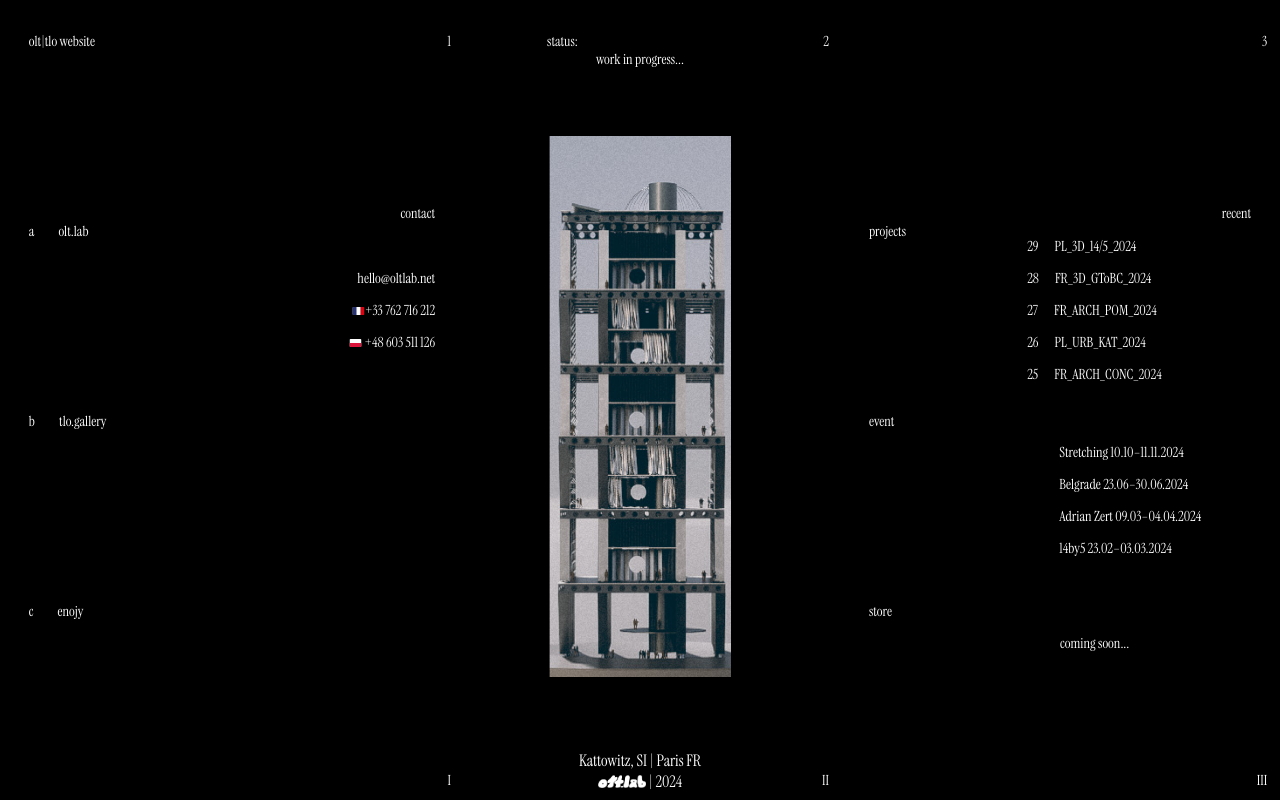
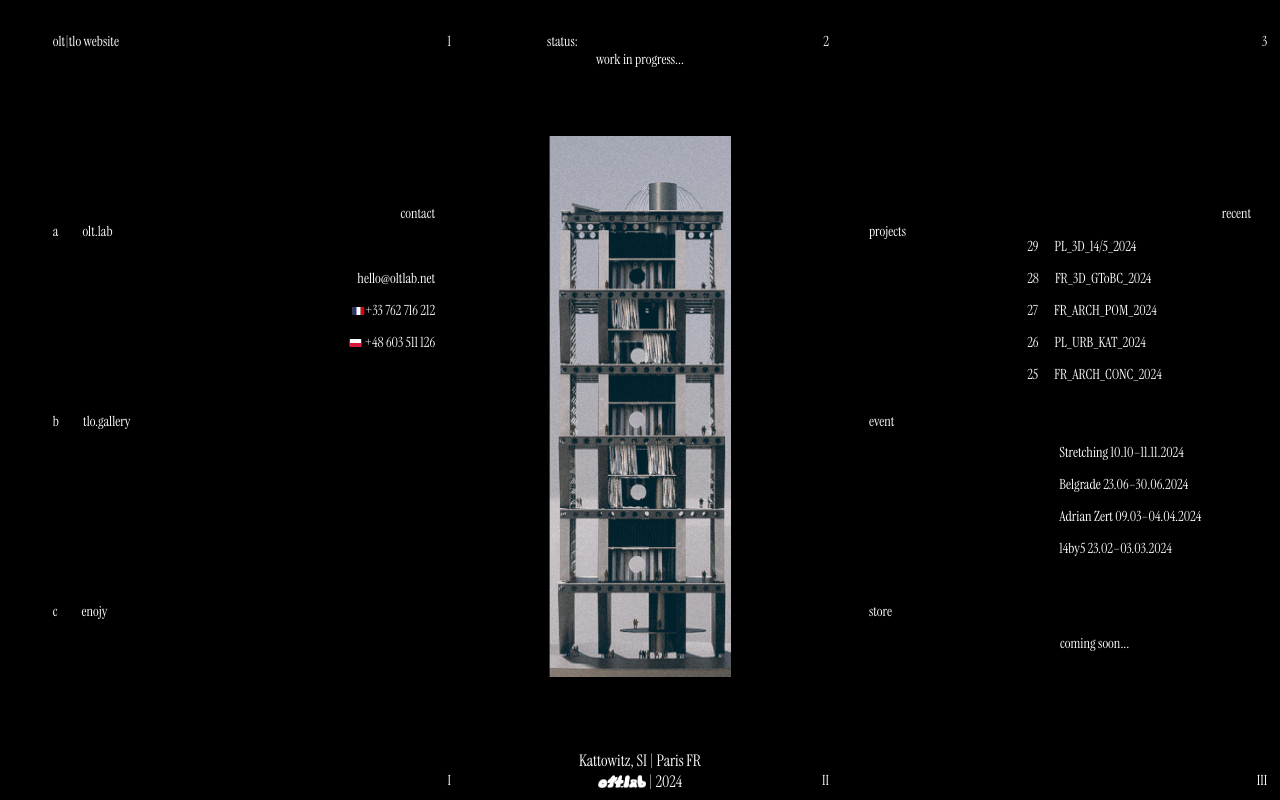
Before and after one commit to GeraltR/oltlab_v2, a React (Vite) app: page / in a window 1280 px wide. Built offline with nearby package versions, Linux system fonts and the light colour scheme.

Commit message:
finish change color links

```diff
--- a/src/components/TopLeftBar/TopLeftBar.jsx
+++ b/src/components/TopLeftBar/TopLeftBar.jsx
@@ -6,19 +6,14 @@ export function TopLeftBar(props) {
     <>
       <div className={styles.leftBar}>
         <NavLink
+          className={styles.topLeftBar}
+          style={{ marginLeft: `${props.marginLeft}` }}
           to={props.linkTo}
           id={props.name}
           onMouseMove={props.onMouseMove}
         >
-          {props.chapter}
-        </NavLink>
-        <NavLink
-          className={styles.topLeftBar}
-          style={{ marginLeft: `${props.marginLeft}` }}
-          id={props.name}
-          onMouseMove={props.onMouseMove}
-        >
-          {props.firstText}
+          <div>{props.chapter}</div>
+          <div className={styles.topLeftBarChapter}>{props.firstText}</div>
         </NavLink>
       </div>
     </>
--- a/src/components/TopLeftBar/TopLeftBar.module.css
+++ b/src/components/TopLeftBar/TopLeftBar.module.css
@@ -1,7 +1,11 @@
 .topLeftBar {
   width: 100%;
+  display: flex;
   margin: 0;
-  justify-content: left;
   align-items: start;
   cursor: pointer;
 }
+
+.topLeftBarChapter {
+  margin-left: 1.5rem;
+}
```
